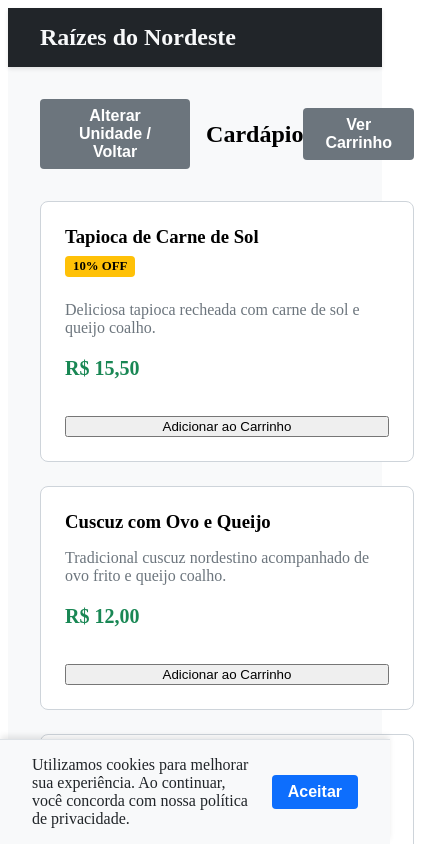
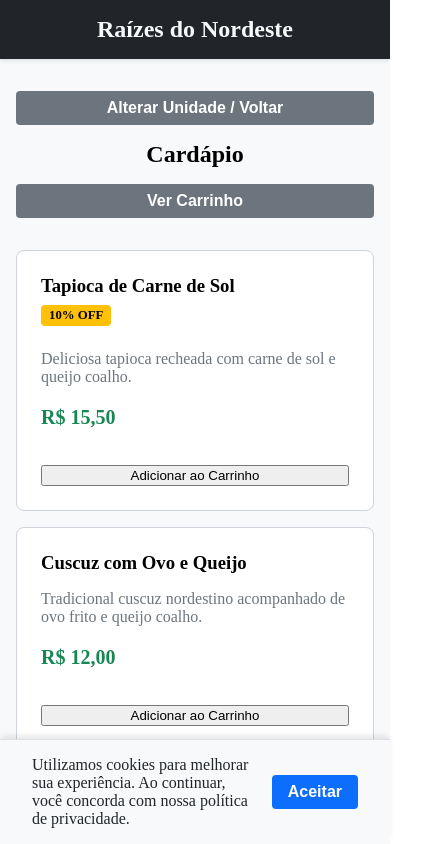
Before and after one commit to eugeniodomi/project-umbu, a React (Vite) app: page /cardapio in a window 390 px wide. Shown: the top 844 px of the page, 446 px wide, since content can reach past the window. Built offline with nearby package versions, Linux system fonts and the light colour scheme.

Commit message:
feat: refactor layout components with CSS classes for improved styling and responsiveness

```diff
--- a/src/components/layout/PageWrapper.tsx
+++ b/src/components/layout/PageWrapper.tsx
@@ -12,25 +12,17 @@ export const PageWrapper: React.FC<PageWrapperProps> = ({ children }) => {
 
   return (
     <div style={{ minHeight: '100vh', display: 'flex', flexDirection: 'column', backgroundColor: '#f8f9fa' }}>
-      <header style={{
-        display: 'flex',
-        justifyContent: 'space-between',
-        alignItems: 'center',
-        padding: '1rem 2rem',
-        backgroundColor: '#212529',
-        color: '#f8f9fa',
-        boxShadow: '0 2px 4px rgba(0,0,0,0.1)'
-      }}>
+      <header className="app-header">
         <h1 style={{ margin: 0, fontSize: '1.5rem', fontWeight: 'bold' }}>Raízes do Nordeste</h1>
         {usuario && (
-          <div style={{ display: 'flex', alignItems: 'center', gap: '1rem' }}>
+          <div className="header-user">
             <span style={{ fontWeight: '500' }}>Olá, {usuario.nome}</span>
             <Button variant="secondary" onClick={logout}>Sair</Button>
           </div>
         )}
       </header>
 
-      <main style={{ flex: 1, padding: '2rem', maxWidth: '1200px', margin: '0 auto', width: '100%' }}>
+      <main style={{ flex: 1, padding: '2rem 1rem', maxWidth: '1200px', margin: '0 auto', width: '100%' }}>
         {children}
       </main>
 
--- a/src/index.css
+++ b/src/index.css
@@ -0,0 +1,84 @@
+/* Reset básico para evitar vazamento horizontal com paddings */
+* {
+  box-sizing: border-box;
+}
+
+body {
+  margin: 0;
+  padding: 0;
+}
+
+/* Header responsivo */
+.app-header {
+  display: flex;
+  justify-content: space-between;
+  align-items: center;
+  padding: 1rem 2rem;
+  background-color: #212529;
+  color: #f8f9fa;
+  box-shadow: 0 2px 4px rgba(0,0,0,0.1);
+}
+
+.header-user {
+  display: flex;
+  align-items: center;
+  gap: 1rem;
+}
+
+/* Grid responsivo para Franquias e Cardápio */
+.responsive-grid {
+  display: grid;
+  gap: 1rem;
+  /* Largura fluida no grid para evitar quebra de layout no mobile */
+  grid-template-columns: repeat(auto-fill, minmax(min(100%, 280px), 1fr));
+}
+
+/* Header da página de Menu (Cardápio) */
+.menu-header {
+  display: flex;
+  justify-content: space-between;
+  align-items: center;
+  margin-bottom: 2rem;
+}
+
+.menu-actions {
+  display: flex;
+  align-items: center;
+  gap: 1rem;
+}
+
+@media (max-width: 768px) {
+  /* Empilha os elementos do Header no mobile e garante 100% da largura */
+  .app-header {
+    flex-direction: column;
+    gap: 1rem;
+    padding: 1rem;
+    text-align: center;
+  }
+
+  /* Empilha as informações e botões do usuário no mobile */
+  .header-user {
+    flex-direction: column;
+    width: 100%;
+  }
+
+  .header-user button {
+    width: 100%;
+  }
+
+  /* Empilha o cabeçalho do Menu (título e botões) no mobile */
+  .menu-header {
+    flex-direction: column;
+    gap: 1rem;
+  }
+
+  .menu-actions {
+    flex-direction: column;
+    width: 100%;
+  }
+
+  .menu-header button,
+  .menu-actions button {
+    width: 100%;
+  }
+}
--- a/src/pages/FranquiaSelectionPage.tsx
+++ b/src/pages/FranquiaSelectionPage.tsx
@@ -40,7 +40,7 @@ export const FranquiaSelectionPage: React.FC = () => {
       <div style={{ marginBottom: '2rem' }}>
         <h2 style={{ margin: 0 }}>Selecione uma Franquia</h2>
       </div>
-      <div style={{ display: 'grid', gap: '1rem', gridTemplateColumns: 'repeat(auto-fill, minmax(300px, 1fr))' }}>
+      <div className="responsive-grid">
         {franquiasData.map((franquia) => (
           <div key={franquia.id} style={{
             border: '1px solid #ced4da',
--- a/src/pages/LoginPage.tsx
+++ b/src/pages/LoginPage.tsx
@@ -29,7 +29,7 @@ export const LoginPage: React.FC = () => {
   };
 
   return (
-    <div style={{ maxWidth: '400px', margin: '0 auto' }}>
+    <div style={{ width: '100%', maxWidth: '400px', margin: '0 auto', padding: '0 1rem' }}>
       <h2 style={{ marginBottom: '1.5rem', textAlign: 'center' }}>Login</h2>
       <form onSubmit={handleLogin} style={{ display: 'flex', flexDirection: 'column', gap: '1rem' }}>
         <Input
--- a/src/pages/MenuPage.tsx
+++ b/src/pages/MenuPage.tsx
@@ -11,8 +11,8 @@ export const MenuPage: React.FC = () => {
 
   return (
     <div>
-      <div style={{ display: 'flex', justifyContent: 'space-between', alignItems: 'center', marginBottom: '2rem' }}>
-        <div style={{ display: 'flex', alignItems: 'center', gap: '1rem' }}>
+      <div className="menu-header">
+        <div className="menu-actions">
           <Button onClick={() => navigate('/franquias')} variant="secondary">
             Alterar Unidade / Voltar
           </Button>
@@ -23,7 +23,7 @@ export const MenuPage: React.FC = () => {
         </Button>
       </div>
 
-      <div style={{ display: 'grid', gap: '1.5rem', gridTemplateColumns: 'repeat(auto-fill, minmax(280px, 1fr))' }}>
+      <div className="responsive-grid">
         {produtosData.map((produto) => (
           <div key={produto.id} style={{
             border: '1px solid #ced4da',
```
